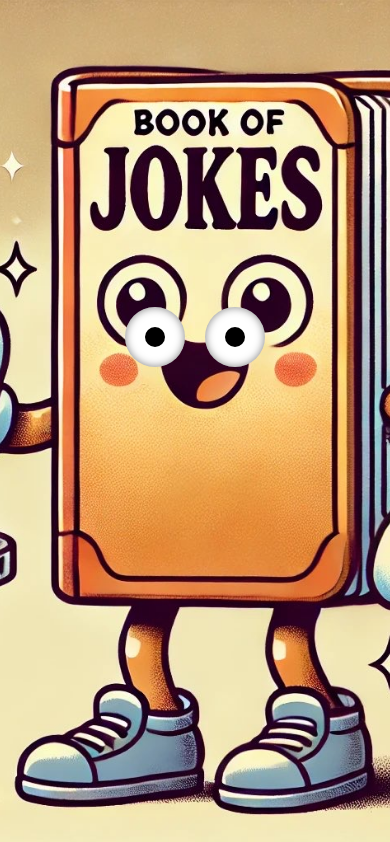
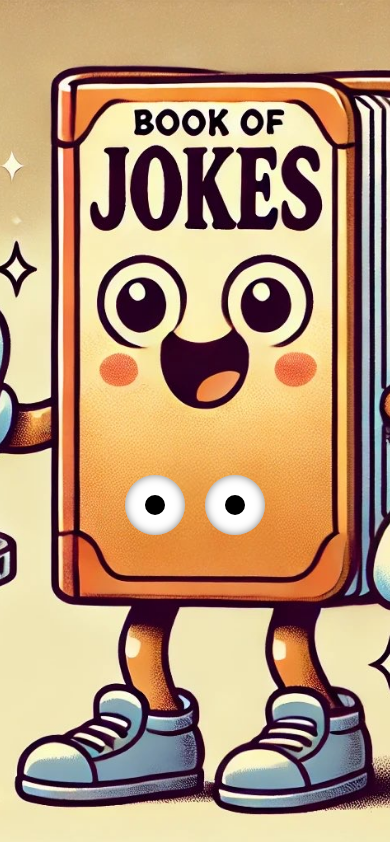
Before and after one commit to Vasiliskkk2/Booking-jokes, a Flask app: page / in a window 390 px wide. Shown: the part 81-923 px from the top of the page. Run offline with Flask 3, Linux system fonts and the light colour scheme; data that the repository does not hold is empty.

Commit message:
Update styles.css

```diff
--- a/static/styles.css
+++ b/static/styles.css
@@ -418,7 +418,7 @@ footer#community {
         display: flex;
         gap: 20px; /* Уменьшаем расстояние между глазами */
         position: absolute;
-        top: 40%; /* Сдвигаем глаза ниже */
+        top: 60%; /* Сдвигаем глаза ниже */
         left: 50%; /* Центрируем */
         transform: translate(-50%, -50%);
     }
```
